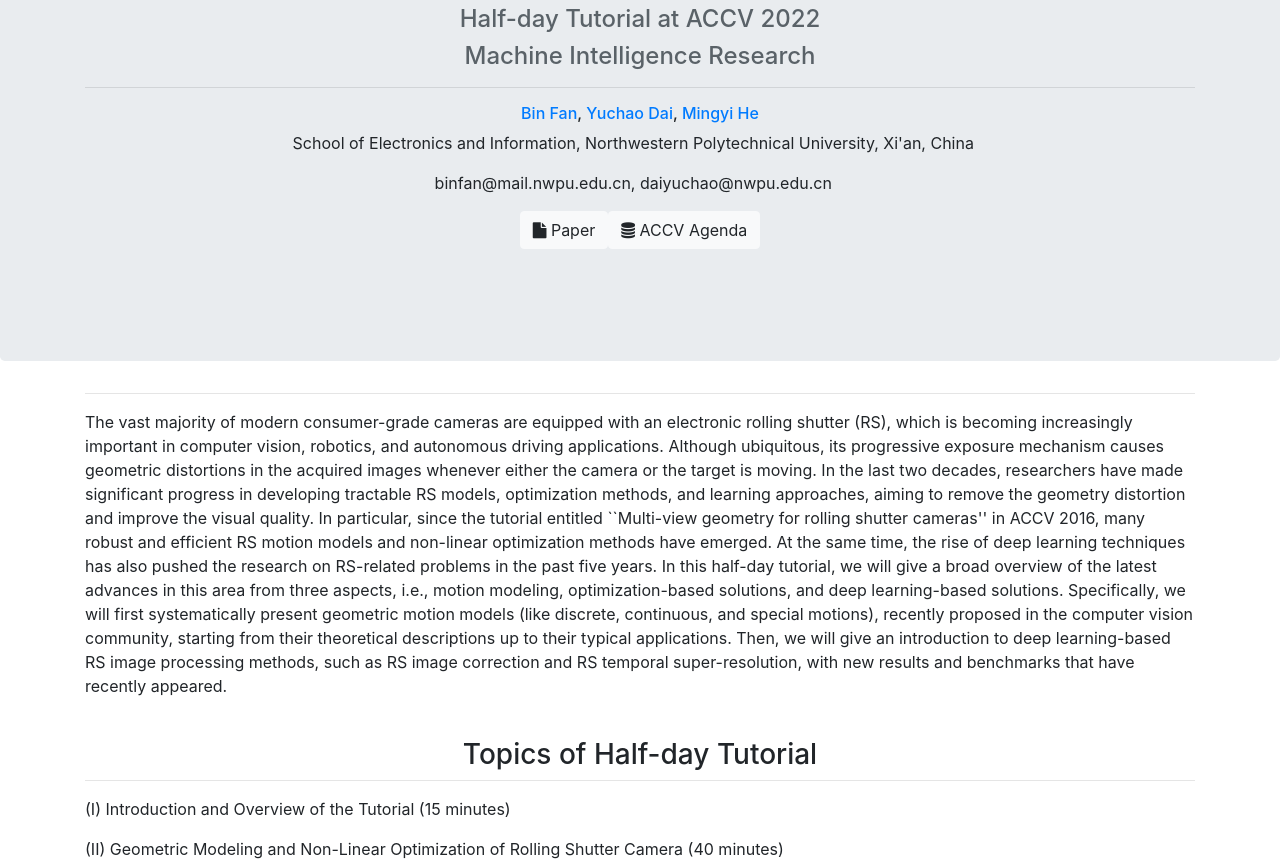
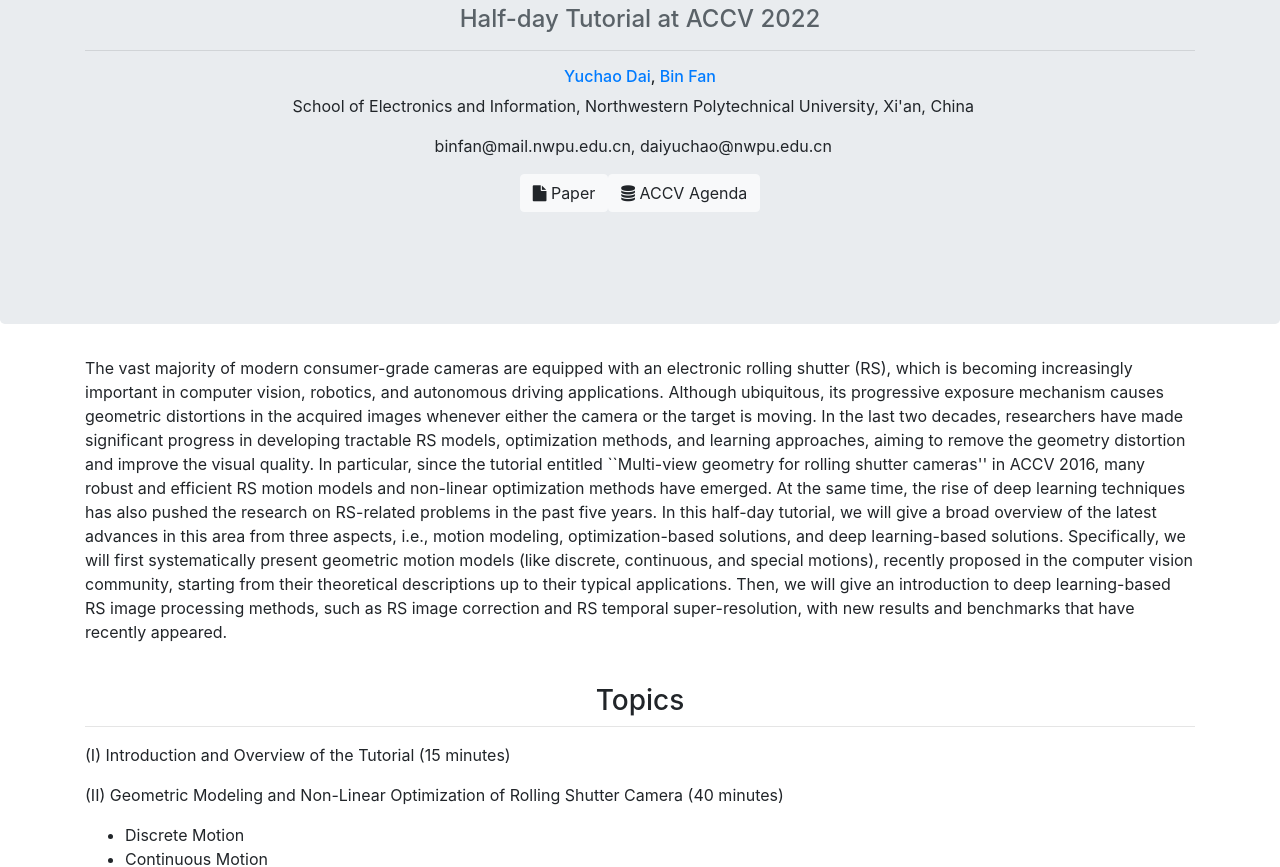
Before and after one commit to npucvr/npucvr.github.io, a plain HTML site: page RS_Survey/index.html in a window 1280 px wide. Shown: the part 105-972 px from the top of the page. Drawn offline with nearby package versions, Linux system fonts and the light colour scheme; some packages are replaced by stand-ins of ours.

Commit message:
Update index.html

```diff
--- a/RS_Survey/index.html
+++ b/RS_Survey/index.html
@@ -33,12 +33,12 @@
         <div class="col-12">
           <h2>Rolling Shutter Camera: Modeling, Optimization and Learning</h2>
           <h4 style="color:#5a6268;">Half-day Tutorial at ACCV 2022 </h4>
-          <h4 style="color:#5a6268;">Machine Intelligence Research</h4>
+          <!-- <h4 style="color:#5a6268;">Machine Intelligence Research</h4> -->
           <hr>
           <h6>
-            <a href="https://gitcvfb.github.io/" target="_blank">Bin Fan</a>,
             <a href="https://scholar.google.com/citations?user=fddAbqsAAAAJ&hl=en" target="_blank">Yuchao Dai</a>,
-            <a href="https://scholar.google.com/citations?user=gLnLpAsAAAAJ&hl=en" target="_blank">Mingyi He</a>
+	    <a href="https://gitcvfb.github.io/" target="_blank">Bin Fan</a>
+            <!-- <a href="https://scholar.google.com/citations?user=gLnLpAsAAAAJ&hl=en" target="_blank">Mingyi He</a> -->
           </h6>
           <p>School of Electronics and Information, Northwestern Polytechnical University, Xi'an, China &nbsp;&nbsp;
           </p>
@@ -71,8 +71,8 @@
   <div class="container">
     <div class="row">
       <div class="col-12 text-center">
-        <!-- <h3>Abstract of Half-day Tutorial</h3> -->
-        <hr style="margin-top:0px">
+        <!-- <h3>Abstract of Half-day Tutorial</h3>
+        <hr style="margin-top:0px"> -->
         <p class="text-left"> The vast majority of modern consumer-grade cameras are equipped with an electronic rolling shutter (RS), which is becoming increasingly important in computer vision, robotics, and autonomous driving applications.
           Although ubiquitous, its progressive exposure mechanism causes geometric distortions in the acquired images whenever either the camera or the target is moving.
           In the last two decades, researchers have made significant progress in developing tractable RS models, optimization methods, and learning approaches, aiming to remove the geometry distortion and improve the visual quality.
@@ -93,7 +93,7 @@
   <div class="container">
     <div class="row">
       <div class="col-12 text-center">
-        <h3>Topics of Half-day Tutorial</h3>
+        <h3>Topics</h3>
         <hr style="margin-top:0px">
             <p class="text-left"> (I) Introduction and Overview of the Tutorial (15 minutes) </p>
             <p class="text-left"> (II) Geometric Modeling and Non-Linear Optimization of Rolling Shutter Camera (40 minutes) </p>
```
